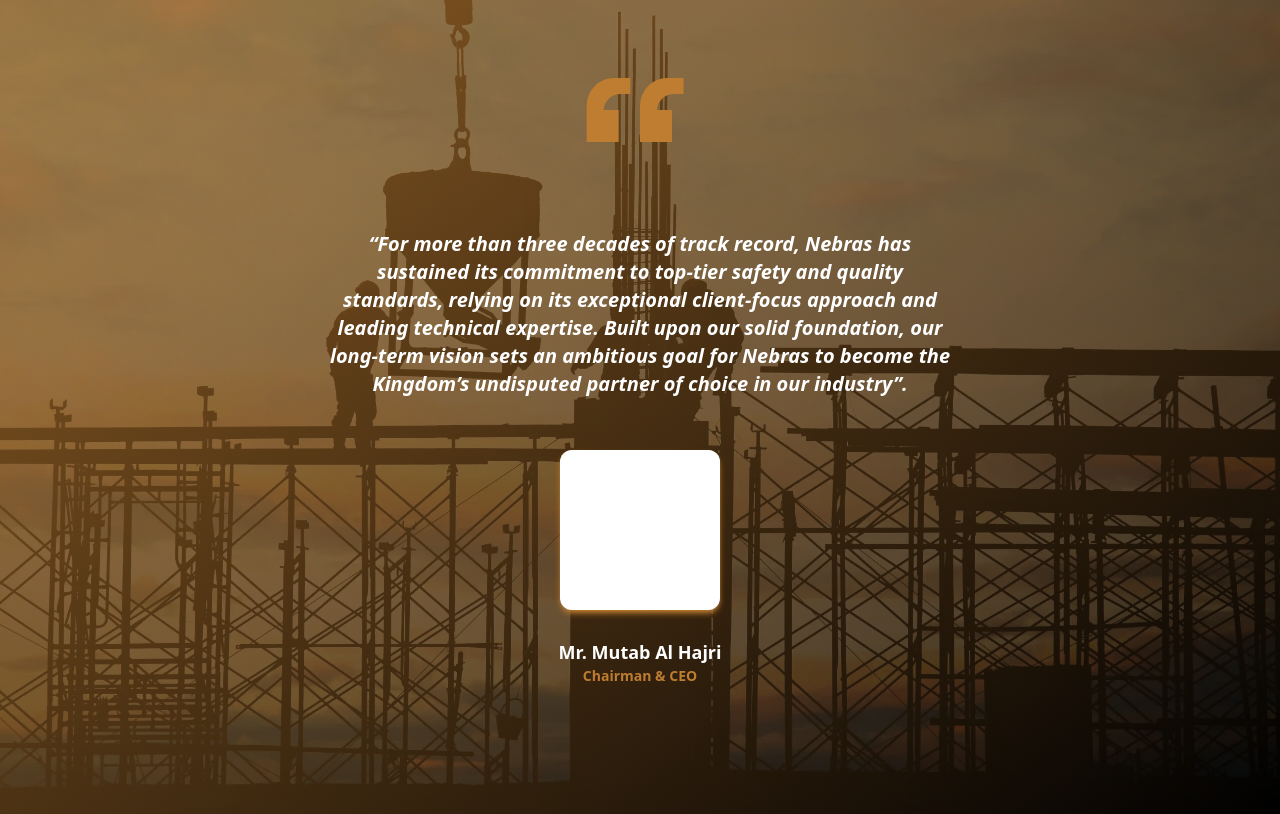
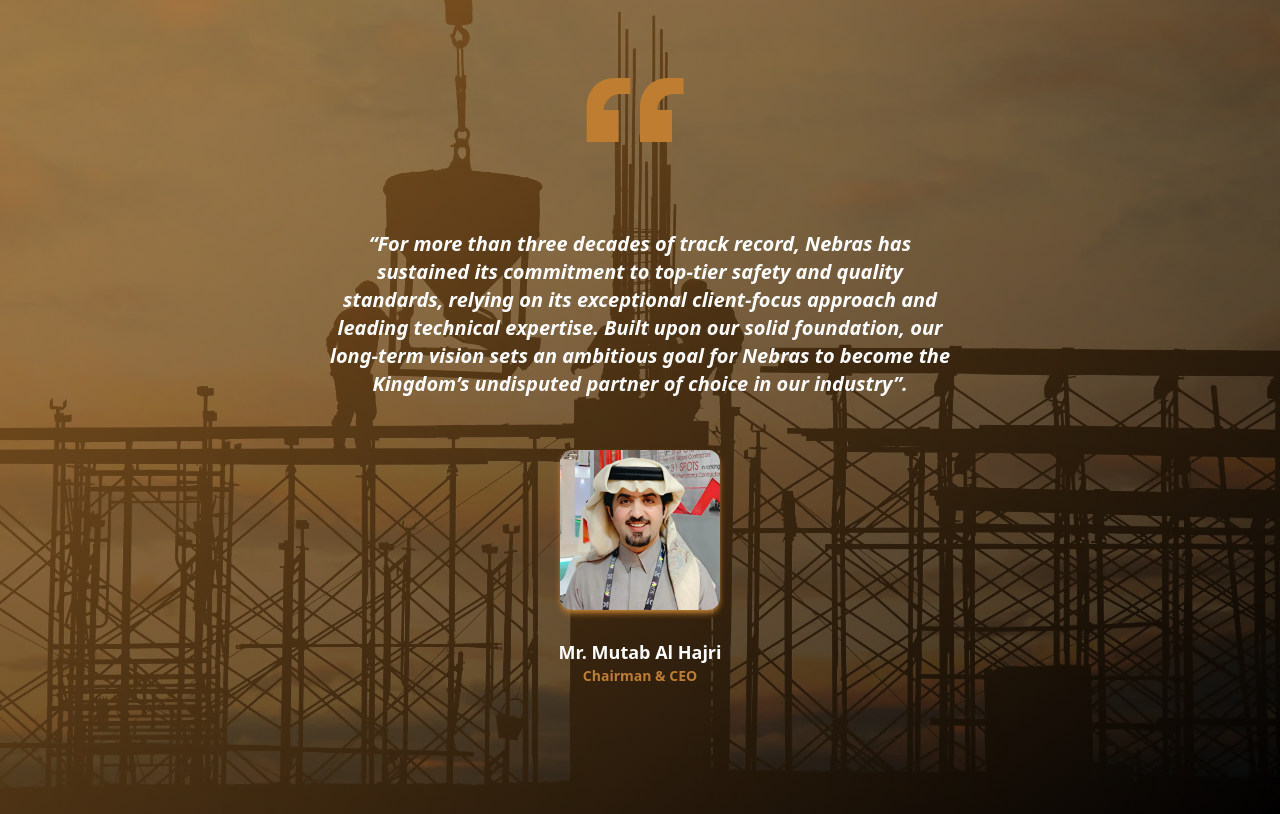
Before and after one commit to YehiaZakaria99/nebras-company, a React (Vite) app: page / in a window 1280 px wide. Shown: the part 3159-3973 px from the top of the page. Built offline with nearby package versions, Linux system fonts and the light colour scheme.

Commit message:
pause animation

```diff
--- a/src/Sections/LeadershipSection.jsx
+++ b/src/Sections/LeadershipSection.jsx
@@ -137,7 +137,7 @@ export default function LeadershipSection() {
                   // "group-hover:rotate-2"
                 )}
               />
-              <AnimatedOverlay imgRef={imageRef} />
+              {/* <AnimatedOverlay imgRef={imageRef} /> */}
             </div>
           </div>
           <div className="text-center">
```
